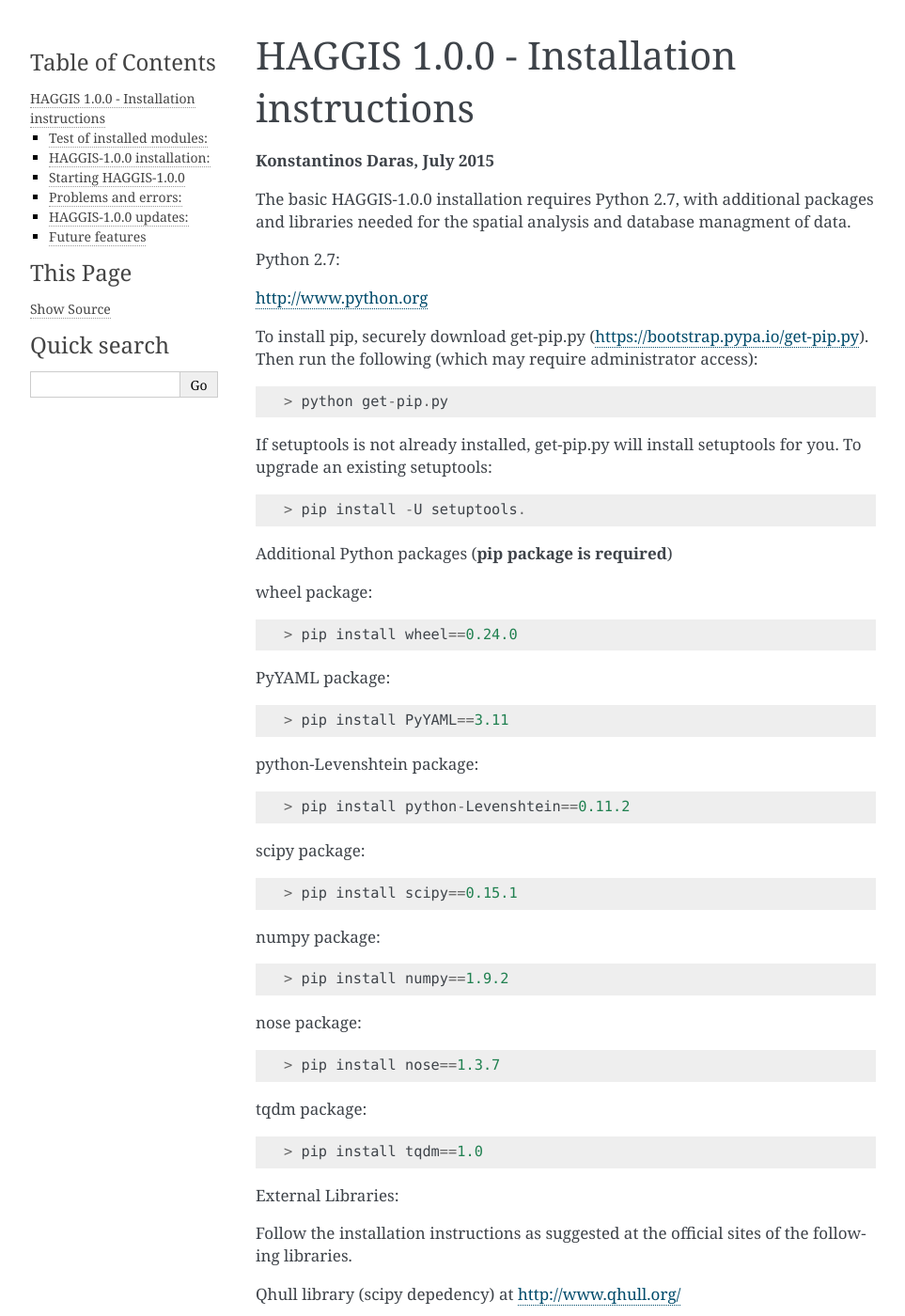
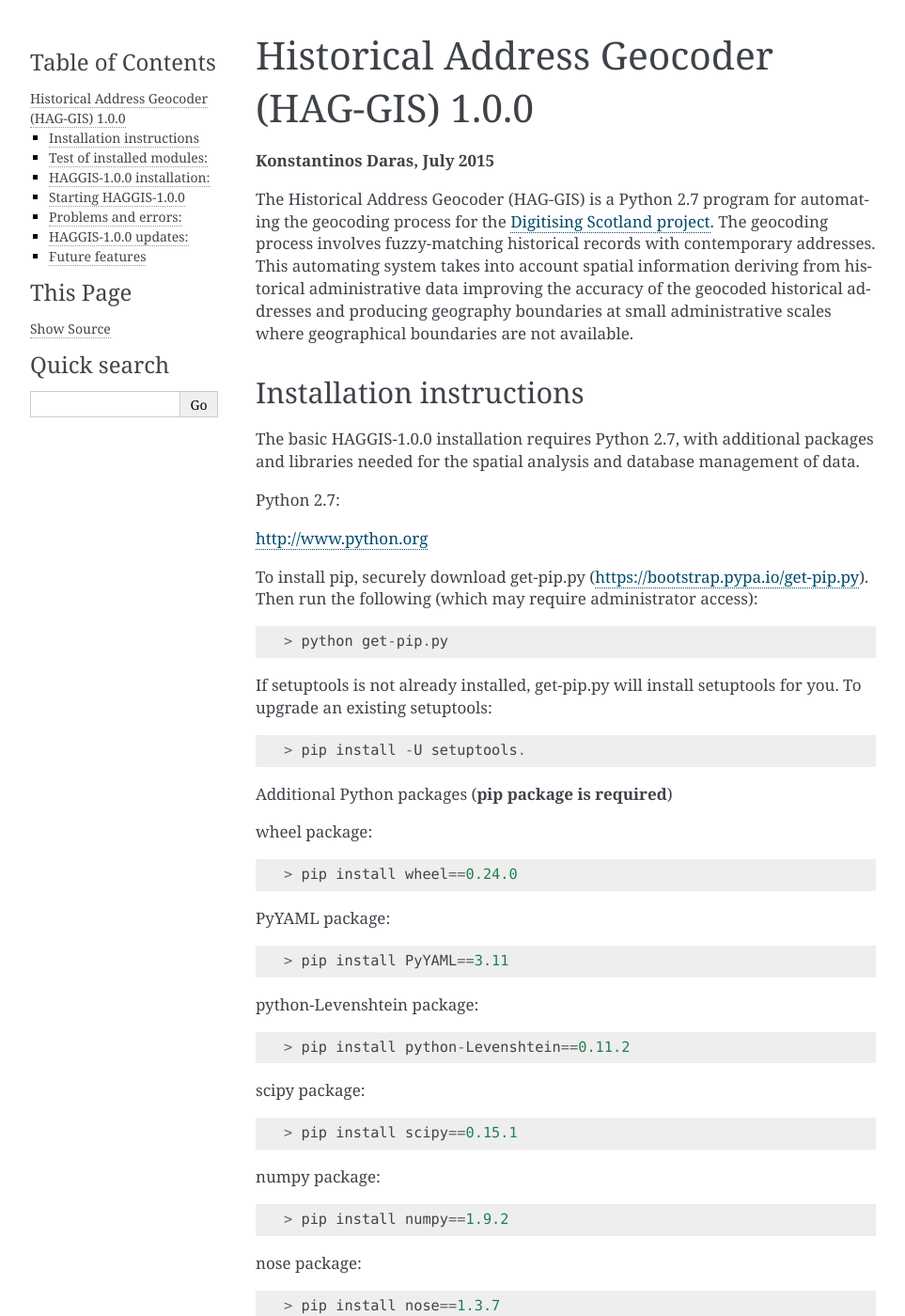
Before and after one commit to LSCS-Projects/HAGGIS, a Sphinx documentation site: the page built from docs/readme.rst, in a window 1280 px wide and 1400 px high. Shown: the whole window at 94% size, without its empty margins (148-1111 px from the left). Built offline with Sphinx 7.4.7, drawn with Linux system fonts in a browser that asks for light colours; pages that are not in the unit, such as notebooks, are missing from menus; some of the changed text lies outside the part shown.

Commit message:
Tidying.

```diff
--- a/docs/readme.rst
+++ b/docs/readme.rst
@@ -1,13 +1,19 @@
+
 =====================================================================
-HAGGIS 1.0.0 - Installation instructions
+Historical Address Geocoder (HAG-GIS) 1.0.0
 =====================================================================
-
 **Konstantinos Daras, July 2015**
 
 
+The Historical Address Geocoder (HAG-GIS) is a Python 2.7 program for automating the geocoding process for the `Digitising Scotland project <http://www.lscs.ac.uk/projects/digitising-scotland/>`_. The geocoding process involves fuzzy-matching historical records with contemporary addresses. This automating system takes into account spatial information deriving from historical administrative data improving the accuracy of the geocoded historical addresses and producing geography boundaries at small administrative scales where geographical boundaries are not available.
+
+
+Installation instructions
+-------------------------
+
 The basic HAGGIS-1.0.0 installation requires Python  2.7, with
 additional packages and libraries needed for the spatial analysis and database
-managment of data.
+management of data.
 
 Python 2.7:
 
@@ -101,7 +109,7 @@
 
 > python haggis.py
 
-or
+or::
 
 > python haggis.py <config file>
 
```
Also changed, not shown: other parts of docs/readme.rst (+5 -3 lines), README.rst (+10 -5 lines), haggis/ToDo.md (+1 -0 lines), 2 other files.
